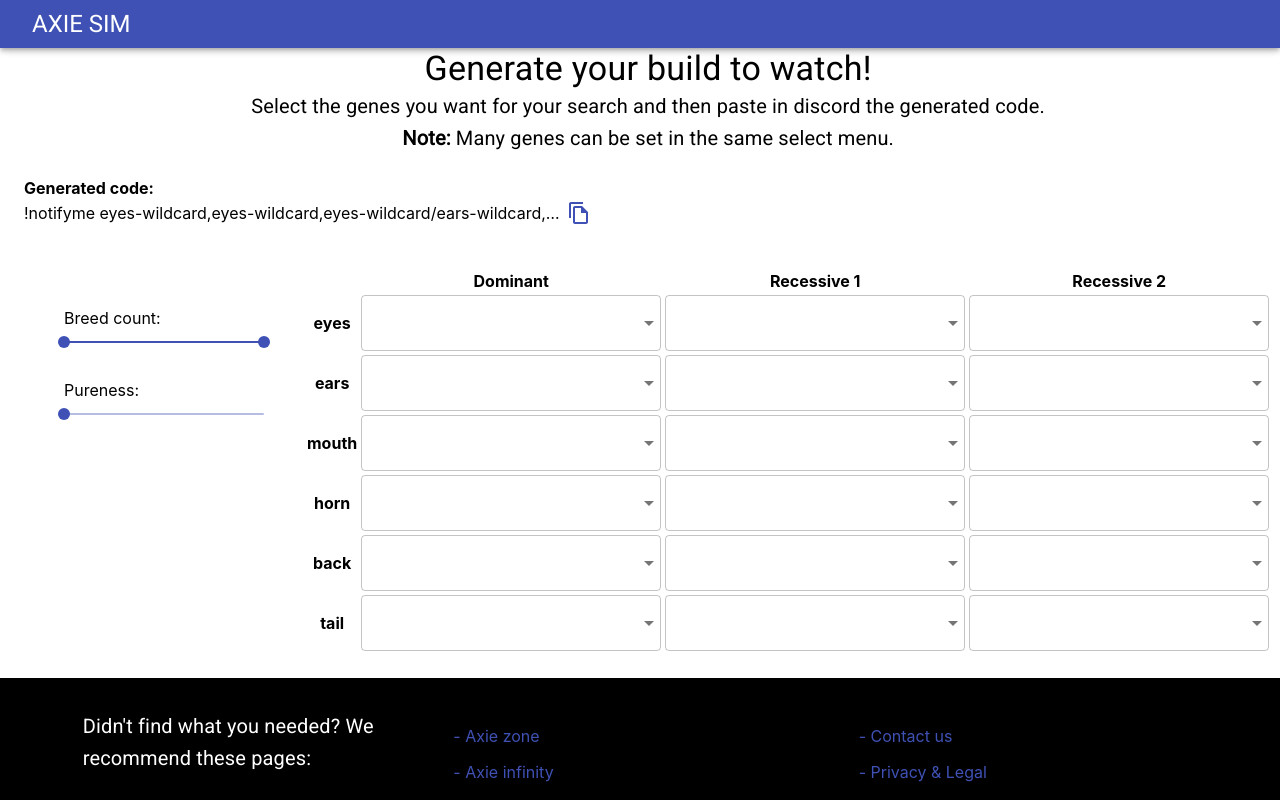
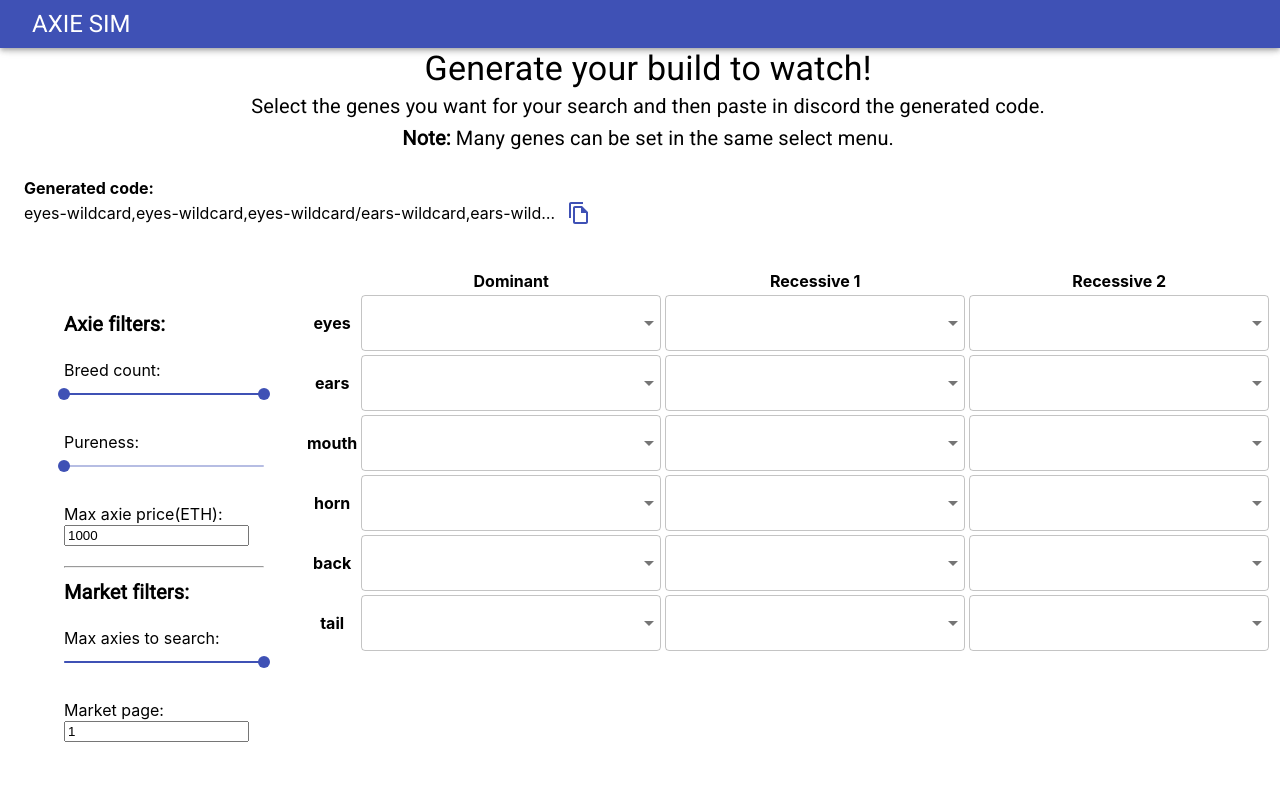
Before and after one commit to Tomitin/AxieSim, a React (Create React App) app: page /market-code-generator in a window 1280 px wide. Shown: the top 800 px of the page. Built offline with nearby package versions, Linux system fonts and the light colour scheme.

Commit message:
add new filters in market code generator

```diff
--- a/src/pages/breedingTree/components/axieProfile/axieProfile.tsx
+++ b/src/pages/breedingTree/components/axieProfile/axieProfile.tsx
@@ -3,19 +3,20 @@ import { Button, Card, CardActions, CardContent, CardMedia, IconButton, Typograp
 import CloseIcon from '@material-ui/icons/Close';
 import './axieProfile.css';
 import { AxieType } from '../../../../models/axie';
+import { getAxieImageSrc } from '../../../../utils/utils';
 interface AxieProfileComponentProps {
     // axieGenes: AxieGenes;
     axieId: string;
     breedCount?: number;
     axieClass?: AxieType;
     size: 'small' | 'medium' | 'large';
-    axieImageSrc: string;
     onUpdateAxieClick?: () => void;
     onDeleteAxieClick?: () => void;
     onSearchParentsClick?: (axieId: string, motherId: string, fatherId: string) => void;
 }
 
 const AxieProfileComponent: React.FunctionComponent<AxieProfileComponentProps> = (props: AxieProfileComponentProps) => {
+    const axieTitle = props.axieClass ? props.axieClass : 'axie image';
     return (
         <div className="axie-profile-component">
             <Card className="axie-profile-card size-medium">
@@ -30,10 +31,10 @@ const AxieProfileComponent: React.FunctionComponent<AxieProfileComponentProps> =
                     <CardMedia
                         component="img"
                         draggable={false}
-                        alt={props.axieClass ? props.axieClass : 'axie image'}
+                        alt={axieTitle}
                         height="90"
-                        image={props.axieImageSrc}
-                        title={props.axieClass ? props.axieClass : 'axie image'}
+                        image={getAxieImageSrc(props.axieId, !props.axieClass)}
+                        title={axieTitle}
                     />
                     <CardContent className="axie-profile-content">
                         <div className="axie-info-container">
--- a/src/pages/breedingTree/components/treeContent/descendantsTree/descendantsTree.tsx
+++ b/src/pages/breedingTree/components/treeContent/descendantsTree/descendantsTree.tsx
@@ -22,7 +22,6 @@ const DescendantsTreeComponent: React.FunctionComponent<DescendantsTreeComponent
                         <div className="axie-parent">
                             <AxieProfileComponent
                                 axieId={id}
-                                axieImageSrc={`https://storage.googleapis.com/assets.axieinfinity.com/axies/${id}/axie/axie-full-transparent.png`}
                                 size="medium"
                                 axieClass={axieClass}
                                 onUpdateAxieClick={() => props.handleAxieUpdateClick(id)}
@@ -31,11 +30,7 @@ const DescendantsTreeComponent: React.FunctionComponent<DescendantsTreeComponent
                         </div>
                         {partners.map((partnerId) => (
                             <div className="axie-parent" key={partnerId}>
-                                <AxieProfileComponent
-                                    axieImageSrc={`https://storage.googleapis.com/assets.axieinfinity.com/axies/${id}/axie/axie-full-transparent.png`}
-                                    axieId={partnerId}
-                                    size="medium"
-                                />
+                                <AxieProfileComponent axieId={partnerId} size="medium" />
                             </div>
                         ))}
                     </div>
@@ -52,24 +47,13 @@ const DescendantsTreeComponent: React.FunctionComponent<DescendantsTreeComponent
                 </div>
             ) : (
                 <div className="axie-child">
-                    {axieClass ? (
                     <AxieProfileComponent
                         axieId={id}
-                            axieImageSrc={`https://storage.googleapis.com/assets.axieinfinity.com/axies/${id}/axie/axie-full-transparent.png`}
                         size="medium"
                         axieClass={axieClass}
                         onDeleteAxieClick={isTreeRoot ? undefined : () => props.handleAxieDeleteClick(id)}
                         onUpdateAxieClick={() => props.handleAxieUpdateClick(id)}
                     />
-                    ) : (
-                        <AxieProfileComponent
-                            axieId={id}
-                            axieImageSrc={`https://storage.googleapis.com/axie-cdn/avatars/egg/egg-full-transparent.png`}
-                            size="medium"
-                            axieClass={axieClass}
-                            onDeleteAxieClick={isTreeRoot ? undefined : () => props.handleAxieDeleteClick(id)}
-                        />
-                    )}
                 </div>
             )}
         </>
--- a/src/pages/marketCodeGenerator/marketCodeGenerator.css
+++ b/src/pages/marketCodeGenerator/marketCodeGenerator.css
@@ -27,7 +27,7 @@
 
 .market-code-generator .axie-genes-form-container .slider-container {
     width: 200px;
-    margin-bottom: 20px;
+    margin: 20px 0;
 }
 
 .market-code-generator .axie-genes-form-container .form-control {
--- a/src/pages/marketCodeGenerator/marketCodeGenerator.tsx
+++ b/src/pages/marketCodeGenerator/marketCodeGenerator.tsx
@@ -16,6 +16,9 @@ const MarketCodeGenerator: React.FunctionComponent = () => {
     const [axieCards, setAxieCards] = React.useState<any>();
     const [breedCount, setBreedCount] = React.useState<number[]>([0, 7]);
     const [pureness, setPureness] = React.useState<any>(0);
+    const [marketPage, setMarketPage] = React.useState<any>(1);
+    const [maxAxiePrice, setMaxAxiePrice] = React.useState<any>(1000);
+    const [maxAxiesSearch, setMaxAxiesSearch] = React.useState<any>(100);
     const [formState, setFormState] = React.useState<any>(formData);
     const [isLoading, setIsLoading] = React.useState(true);
     const handleChange = (event: React.ChangeEvent<{ name?: string; value: unknown }>) => {
@@ -39,6 +42,18 @@ const MarketCodeGenerator: React.FunctionComponent = () => {
 
     const handlePurenessChange = (event: React.ChangeEvent<unknown>, newValue: number[] | number) => {
         setPureness(newValue);
+    };
+
+    const handleMaxAxiesSearchChange = (event: React.ChangeEvent<unknown>, newValue: number[] | number) => {
+        setMaxAxiesSearch(newValue);
+    };
+
+    const handleMarketPageChange = (event: React.ChangeEvent<HTMLInputElement>) => {
+        setMarketPage(event.target.value == '0' ? '1' : event.target.value);
+    };
+
+    const handleMaxAxiePriceChange = (event: React.ChangeEvent<HTMLInputElement>) => {
+        setMaxAxiePrice(event.target.value);
     };
 
     useEffect(() => {
@@ -122,12 +137,14 @@ const MarketCodeGenerator: React.FunctionComponent = () => {
         const arrayItemsRegex = new RegExp(/[\[|\]|\"]/, 'g');
         const formattedPureness = 'pureness,' + pureness;
         const formattedBreedCount = 'breedcount,' + JSON.stringify(breedCount).replaceAll(arrayItemsRegex, '');
+        const formattedMaxAxiePrice = 'maxprice,' + maxAxiePrice;
+        const formattedMarketPage = 'marketpage,' + marketPage;
+        const formattedMaxAxieSearch = 'maxsearch,' + maxAxiesSearch;
 
         const formattedGenes = getFormattedGenes();
-        // breedCount pureness formState
-        const formattedString = `${formattedGenes}${formattedPureness}/${formattedBreedCount}`;
+        const formattedString = `${formattedGenes}${formattedPureness}/${formattedBreedCount}/${formattedMaxAxiePrice}/${formattedMarketPage}/${formattedMaxAxieSearch}`;
 
-        return '!notifyme ' + formattedString;
+        return formattedString;
     };
     return (
         <div className="market-code-generator">
@@ -152,6 +169,9 @@ const MarketCodeGenerator: React.FunctionComponent = () => {
                     </div>
                     <div className="axie-genes-form-container">
                         <div className="side-form">
+                            <Typography variant="h6">
+                                <strong>Axie filters:</strong>
+                            </Typography>
                             <div className="slider-container">
                                 Breed count:
                                 <Slider
@@ -168,6 +188,50 @@ const MarketCodeGenerator: React.FunctionComponent = () => {
                                     onChange={handlePurenessChange}
                                     valueLabelDisplay="auto"
                                     max={6}
+                                />
+                            </div>
+                            <div className="slider-container">
+                                Max axie price(ETH):
+                                <input
+                                    type="number"
+                                    onChange={handleMaxAxiePriceChange}
+                                    value={maxAxiePrice}
+                                    min="0"
+                                    onKeyPress={(event) => {
+                                        if (event.key === '+' || event.key === '-') {
+                                            event.preventDefault();
+                                        }
+                                    }}
+                                />
+                            </div>
+                            <hr />
+                            <Typography variant="h6">
+                                <strong>Market filters:</strong>
+                            </Typography>
+                            <div className="slider-container">
+                                Max axies to search:
+                                <Slider
+                                    value={maxAxiesSearch}
+                                    onChange={handleMaxAxiesSearchChange}
+                                    valueLabelDisplay="auto"
+                                    min={1}
+                                    max={100}
+                                />
+                            </div>
+                            <div className="slider-container">
+                                Market page:
+                                <input
+                                    type="number"
+                                    onChange={handleMarketPageChange}
+                                    value={marketPage}
+                                    defaultValue="1"
+                                    min="1"
+                                    step="1"
+                                    onKeyPress={(event) => {
+                                        if (!!event.key.match(/[\.\+\-]/)) {
+                                            event.preventDefault();
+                                        }
+                                    }}
                                 />
                             </div>
                         </div>
--- a/src/utils/utils.tsx
+++ b/src/utils/utils.tsx
@@ -4,6 +4,17 @@ import { TreeNode } from '../models/state';
 
 export const mapAxieChildrenList = (childrenArray: AxieChild[]): string[] => {
     return childrenArray.map((axieChild: AxieChild) => axieChild.id);
+};
+
+/** Returns the link of the axie image.
+ * mixed breed parameter is true when the axie to search is
+ * dusk/mech/dawn
+ */
+export const getAxieImageSrc = (axieId: string, isMixedBreed: boolean): string => {
+    if (isMixedBreed) {
+        return 'https://storage.googleapis.com/axie-cdn/avatars/egg/egg-full-transparent.png';
+    }
+    return `https://storage.googleapis.com/assets.axieinfinity.com/axies/${axieId}/axie/axie-full-transparent.png`;
 };
 
 /**
```
Lines whose indentation alone changed are shown as unchanged.
